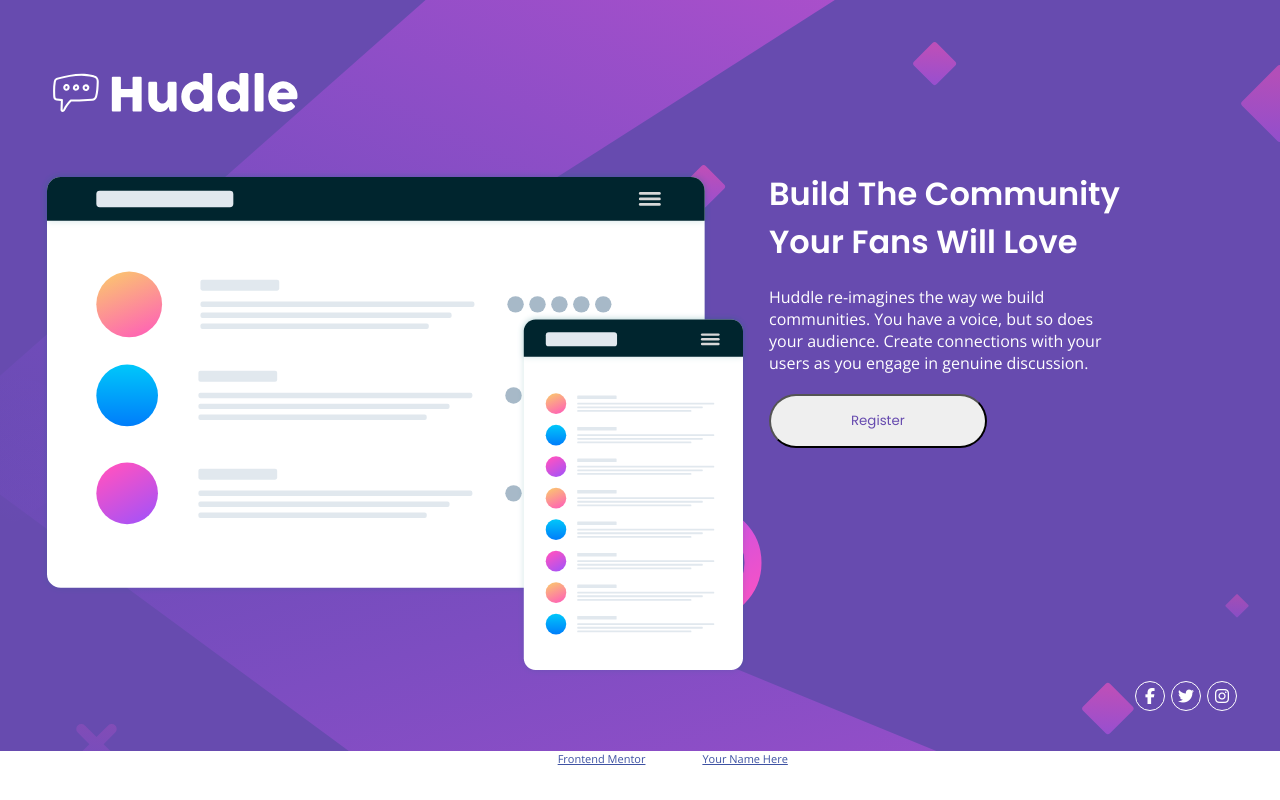
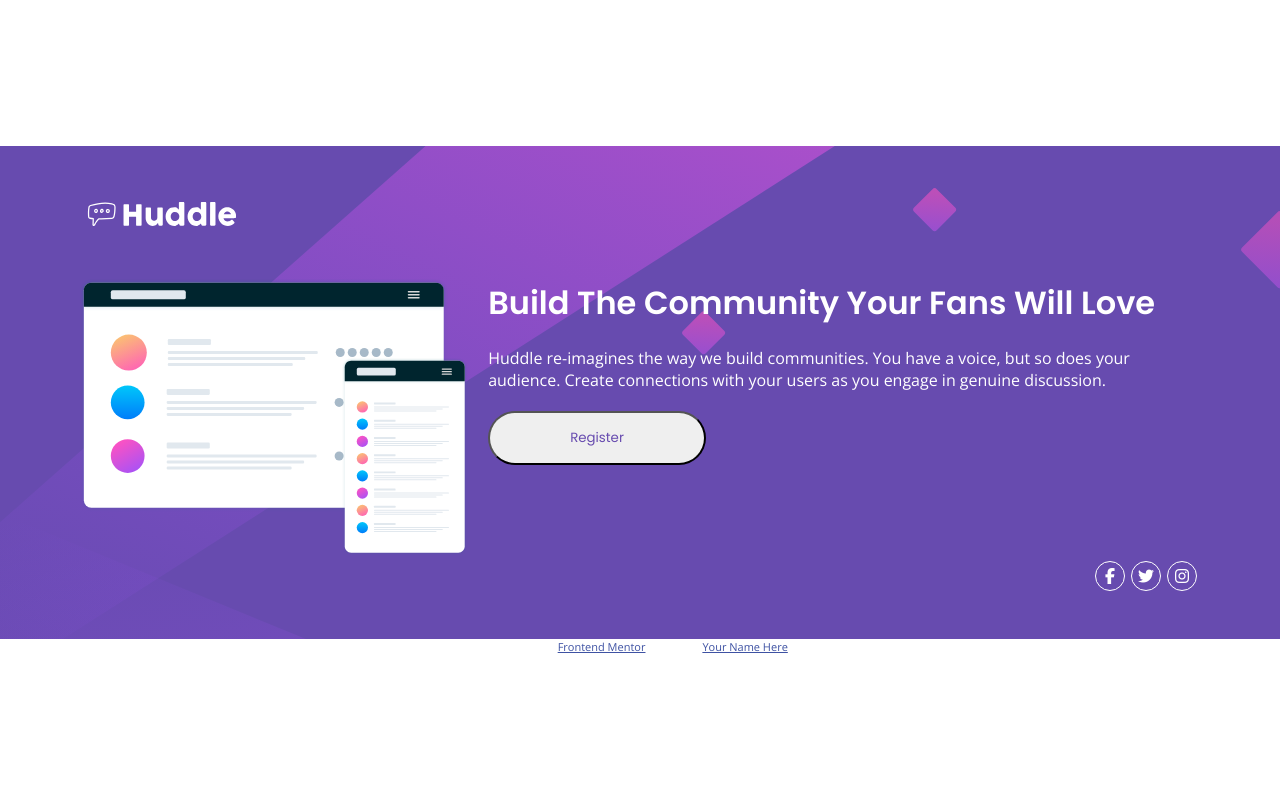
Before and after one commit to osmarajr/quest-devquest-huddle-landing-page, a plain HTML site: page index.html in a window 1280 px wide. Drawn offline with nearby package versions, Linux system fonts and the light colour scheme.

Commit message:
centralizado o container e corrigido o width

```diff
--- a/styles/style.css
+++ b/styles/style.css
@@ -1,35 +1,43 @@
 body{
+    max-width: 100vw;
+    height: 100vh;
     color: var(--color-principal);
     font-family: var(--font-family-principal);
     font-weight: 400;
-    margin: 0 auto;
-    height: 100vh;
-    max-width: 100vw;
+    display: flex;
+    flex-direction: column;
+    justify-content: center;
+    align-items: center;
 }
 h1{
     font-family: var(--font-family-heading);
     font-weight: 600;
 }
 .container{
+    max-width: 1440px;
     background: url(../images/bg-desktop.svg) no-repeat;
     background-color: var(--bg-color);
     display: flex;
     flex-direction: column;
-    padding: 40px;
+    padding-inline: 5rem;
+    padding-block: 3rem;
 }
 /* header */
 .header{
-    padding-top: 20px;
     padding-bottom: 40px;
+    justify-self: flex-end;
+}
+.header img{
+    width: 10rem;
 }
 /* main */
 .main{
     display: flex;
-
 }
-
+.main .imagem img{
+    max-width: 100%;
+}
 .conteudo{
-    width: 30%;
     margin-inline: 20px;
     display: flex;
     flex-direction: column;
```
